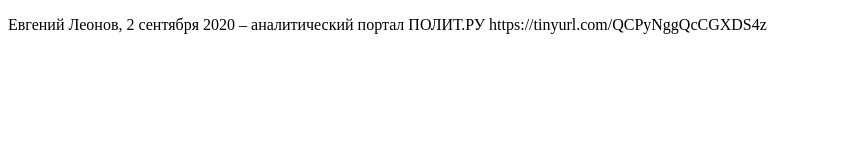
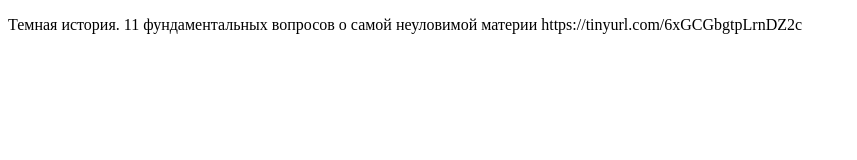
Before and after one commit to portmonetv/simplebot10, a plain HTML site: page C/index.html in a window 1280 px wide. Shown: the whole page, without its empty margins (0-857 px from the left). Drawn offline with Linux system fonts and the light colour scheme.

Commit message:
Update index.html

```diff
--- a/C/index.html
+++ b/C/index.html
@@ -4,4 +4,4 @@
       src="https://portmonetv.github.io/simplebot2/C/data/random.js"
     ></script>
 
-      Евгений Леонов, 2 сентября 2020 – аналитический портал ПОЛИТ.РУ   https://tinyurl.com/QCPyNggQcCGXDS4z
+      Темная история. 11 фундаментальных вопросов о самой неуловимой материи   https://tinyurl.com/6xGCGbgtpLrnDZ2c
```
